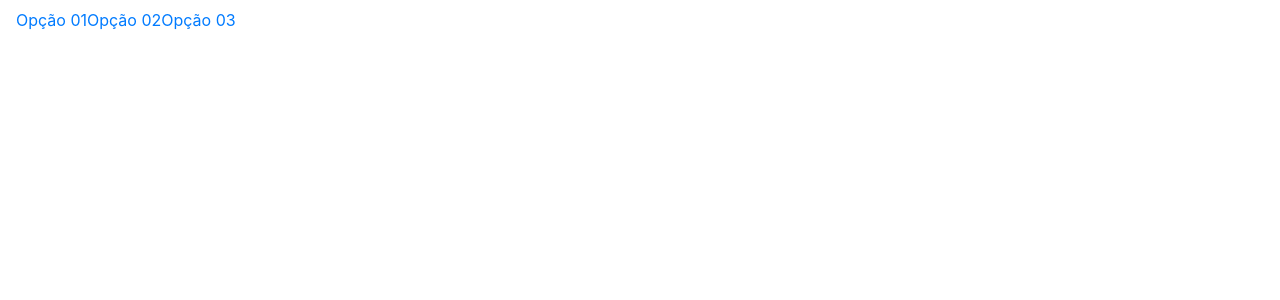
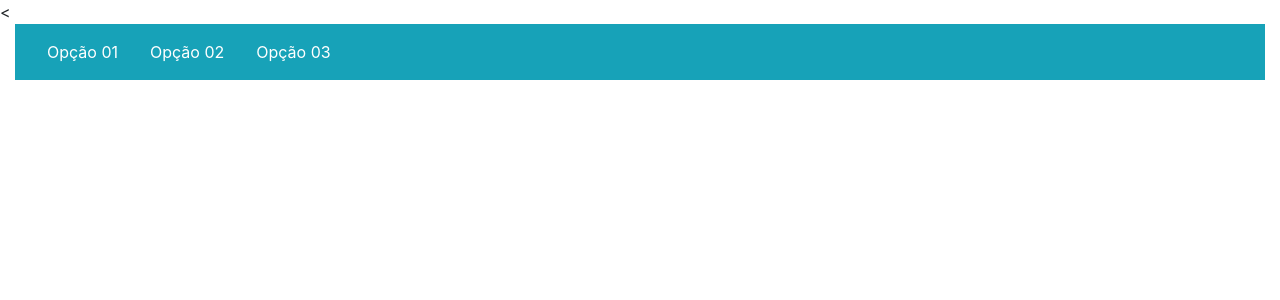
Before and after one commit to GuxtavoLiu/aulaWebGit2, an Angular app: page / in a window 1280 px wide. Shown: the top 300 px of the page. Built offline with nearby package versions, Linux system fonts and the light colour scheme.

Commit message:
Bootstrap Funcionando

```diff
--- a/src/app/app.component.html
+++ b/src/app/app.component.html
@@ -1,8 +1,12 @@
-<header>
-  <nav class="navbar navbar-expand-md">
-    <a href="#">Opção 01</a>
-    <a href="#">Opção 02</a>
-    <a href="#">Opção 03</a>
-  </nav>
-</header>
+<<div class="container-fluid">
+
+  <header>
+    <nav class="navbar navbar-expand-md bg-info" >
+      <a class="nav-link text-white" href="#">Opção 01</a>
+      <a class="nav-link text-white" href="#">Opção 02</a>
+      <a class="nav-link text-white" href="#">Opção 03</a>
+    </nav>
+  </header>
+
+</div>
 <router-outlet></router-outlet>
```
